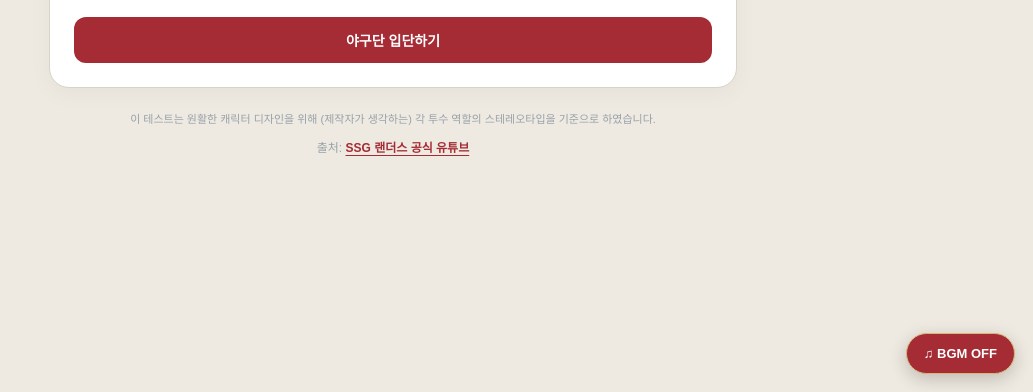
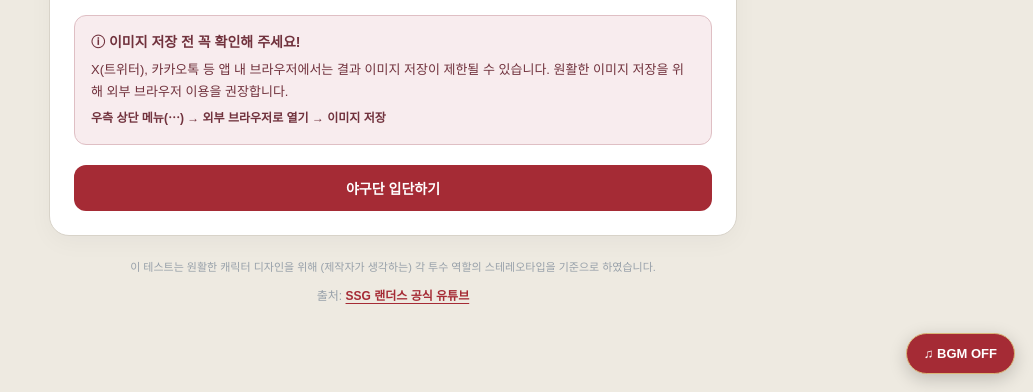
Before and after one commit to beyondtheninth/baseball-test_pitcher, a plain HTML site: page index.html in a window 1280 px wide. Shown: the part 408-800 px from the top of the page, without its empty margins (247-1280 px from the left). Drawn offline with nearby package versions, Linux system fonts and the light colour scheme; a script that the page names is missing; a web font is replaced by a local one.

Commit message:
Update index.html

```diff
--- a/index.html
+++ b/index.html
@@ -87,6 +87,12 @@ footer{text-align:center;color:#98a1aa;font-size:11px;margin-top:22px}
 footer .source-credit{display:block;margin-top:12px;font-size:12px;line-height:1.7}
 footer .source-credit a{color:var(--accent);font-weight:800;text-decoration:underline;text-underline-offset:3px}
 footer .source-credit a:hover{opacity:.75}
+
+/* 인앱 브라우저 이미지 저장 안내 */
+.browser-notice{margin:18px 0 4px;padding:15px 16px;border:1px solid #dfbfc4;background:#f8ecee;border-radius:12px;color:#71323d;line-height:1.65}
+.browser-notice strong{display:block;font-size:14px;margin-bottom:5px}
+.browser-notice p{margin:0 0 7px;font-size:13px;color:inherit}
+.browser-notice .notice-steps{font-size:12px;font-weight:800;line-height:1.65}
 </style>
 </head>
 <body>
@@ -98,6 +104,11 @@ footer .source-credit a:hover{opacity:.75}
 </div>
 <h1>나는 어떤 투수 유형일까?</h1>
 <p>성향을 따라가다 보면 나와 닮은 포지션이 나타납니다.<br>총 10문항, 각 문항에서 가장 나다운 답 하나를 골라주세요!</p>
+<div class="browser-notice" role="note" aria-label="이미지 저장 안내">
+<strong>ⓘ 이미지 저장 전 꼭 확인해 주세요!</strong>
+<p>X(트위터), 카카오톡 등 앱 내 브라우저에서는 결과 이미지 저장이 제한될 수 있습니다. 원활한 이미지 저장을 위해 외부 브라우저 이용을 권장합니다.</p>
+<div class="notice-steps">우측 상단 메뉴(⋯) → 외부 브라우저로 열기 → 이미지 저장</div>
+</div>
 <div class="actions"><button class="btn primary" onclick="start()">야구단 입단하기</button></div>
 </section>
 <section class="panel hidden" id="quiz">
```
